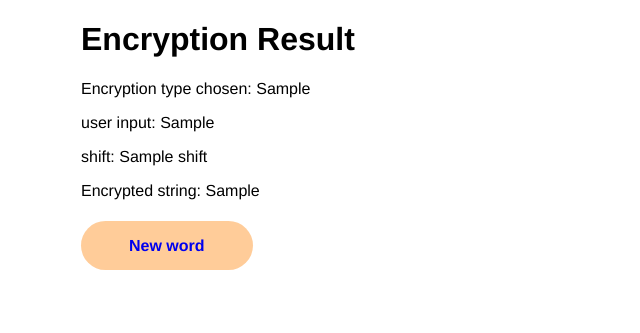
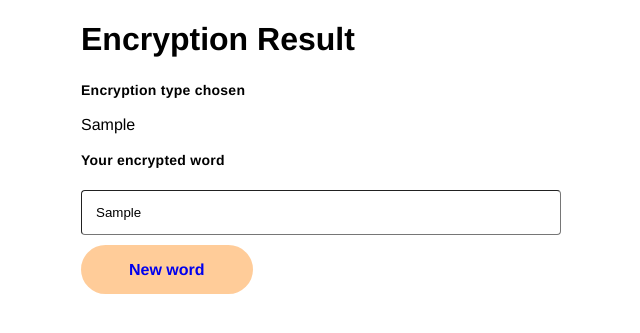
Before and after one commit to ninabohm/encrypt-app, a Flask app: template templates/result.html in a window 1280 px wide. Shown: the top 333 px of the page, without its empty margins (334-974 px from the left). Run offline with Flask 2, Linux system fonts and the light colour scheme; the template is opened without the code that fills it: most values are stand-ins (such as "Sample title", 1, 10 or a date in 2020).

Commit message:
decide between mono or caesar

```diff
--- a/templates/result.html
+++ b/templates/result.html
@@ -13,11 +13,12 @@
 <h1>Encryption Result</h1>
 <form class="encryption-form">
     <div>
-        <p>Encryption type chosen: {{encryption_base}}</p>
-        <p>user input: {{user_input}}</p>
-        <p>shift: {{shift}}</p>
-        <label class="label-1" for="encrypted_string" hidden>Encrypted string</label>
-        <p id="encrypted_string">Encrypted string: {{encrypted_string}}<br>
+        <label class="label-1" for="encryption_base">Encryption type chosen</label>
+        <p id="encryption_base">{{encryption_base}}</p>
+    </div>
+    <div>
+        <label class="label-1" for="encrypted_string">Your encrypted word</label>
+        <input id=encrypted_string"" name="encrypted_string" type="text" class="form-control" readonly value="{{encrypted_string}}"><br>
     </div>
     <br>
     <div>
--- a/webapp.py
+++ b/webapp.py
@@ -1,6 +1,7 @@
 from flask import Flask, request, render_template
 from model.models import EncryptedString
 from model.models import CaesarEncryption
+from model.models import MonoalphabeticSubstitution
 from model.models import User
 
 app = Flask(__name__)
@@ -21,19 +22,23 @@ def result():
     encryption_base = request.form.get("encryption_base")
     user_input = request.form.get("user_input")
     shift = int(request.form.get("shift"))
+    user = User("testuser")
 
     if encryption_base == "caesar":
         encryption = CaesarEncryption()
-        user = User("testuser")
-        encryption_content = encryption.encrypt_input(user_input, shift)
-        encrypted_string = EncryptedString(encryption_content, encryption, user).content
+    else:
+        encryption = MonoalphabeticSubstitution()
+        shift = 0
+
+    encryption_content = encryption.encrypt_input(user_input, shift)
+    encrypted_string = EncryptedString(encryption_content, encryption, user).content
 
     return render_template(
         "result.html",
         encryption_base=encryption_base,
         shift=shift,
         user_input=user_input,
-        encrypted_string = encrypted_string
+        encrypted_string=encrypted_string
     )
 
 
```
